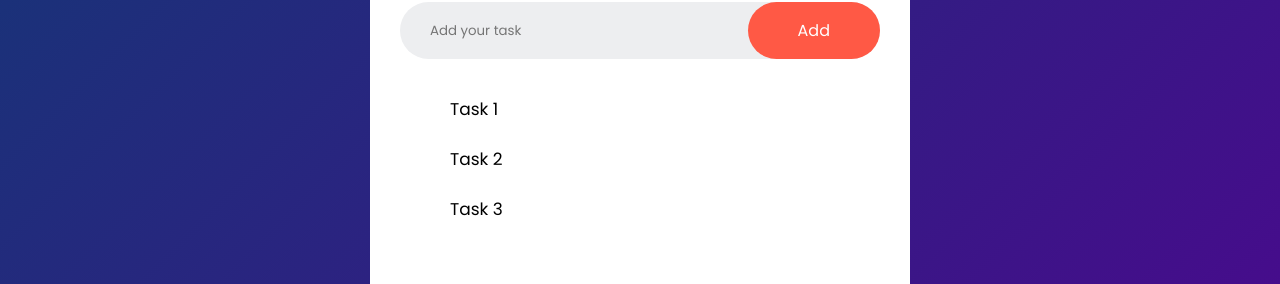
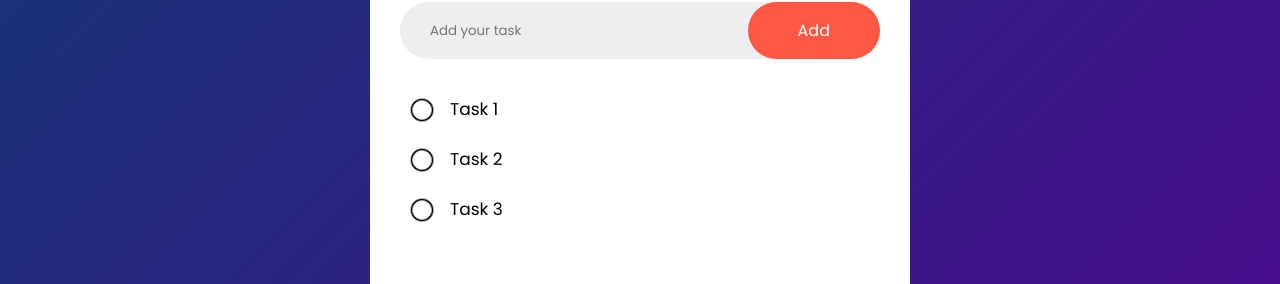
Before and after one commit to Shouvanik21/To_Do_List_App, a plain HTML site: page index.html in a window 1280 px wide. Shown: the part 203-487 px from the top of the page. Drawn offline with Linux system fonts and the light colour scheme; a web font is replaced by a local one.

Commit message:
updated commit

```diff
--- a/style.css
+++ b/style.css
@@ -75,6 +75,7 @@ ul li{
     padding: 12px 8px 12px 50px;
     user-select: none;
     cursor: pointer;
+    position: relative;
 }
 
 ul li::before{
@@ -83,4 +84,9 @@ ul li::before{
     height: 28px;
     width: 28px;
     border-radius: 50%;
+    background-image: url("./images/circle.png");
+    background-size: cover;
+    background-position: center;
+    top: 12px;
+    left: 8px;
 }
```
